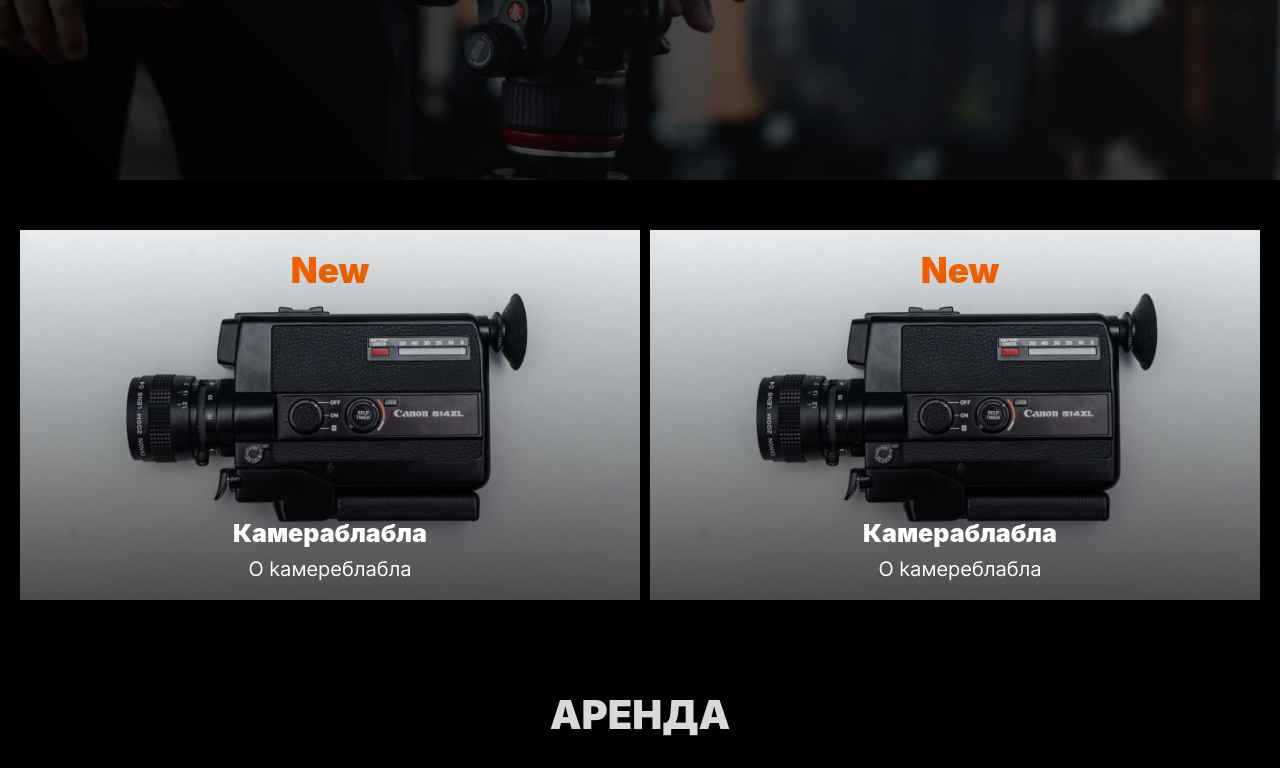
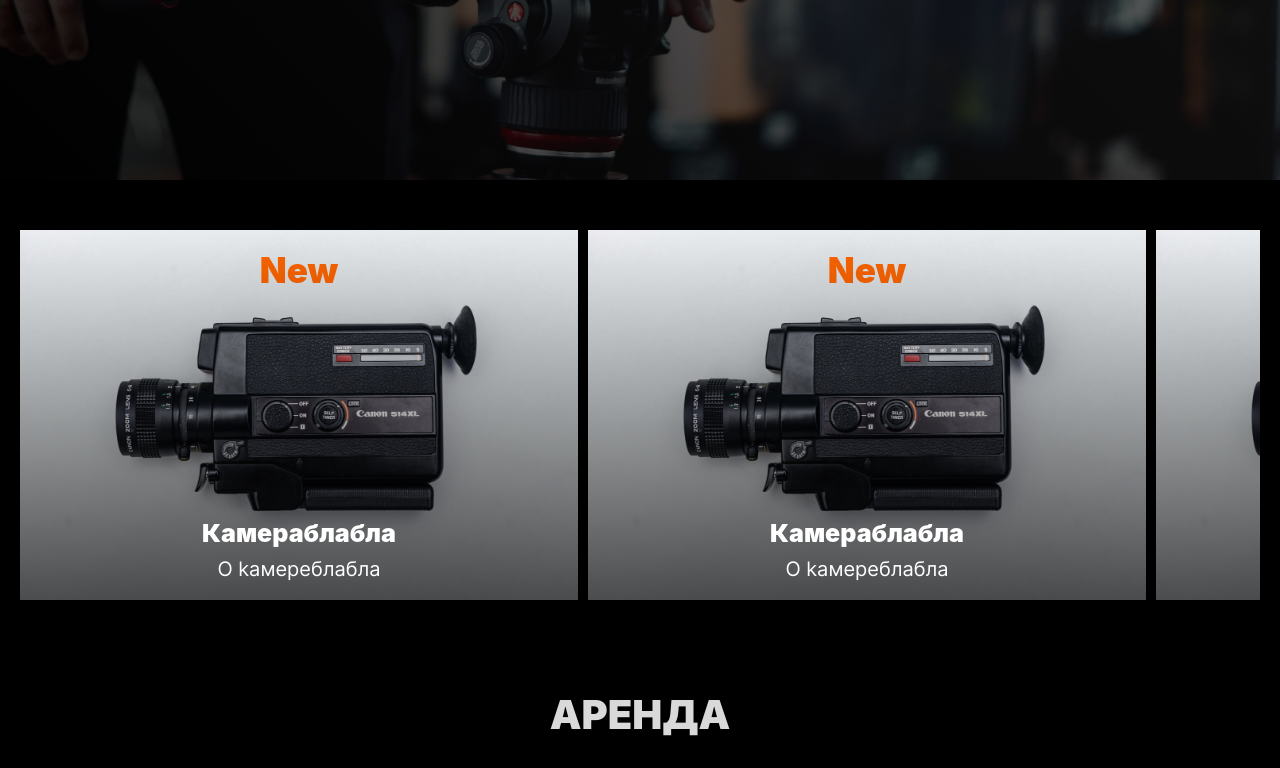
Before and after one commit to kato-code/rental, a React (Create React App) app: page / in a window 1280 px wide. Shown: the part 620-1388 px from the top of the page. Built offline with nearby package versions, Linux system fonts and the light colour scheme; a web font is replaced by a local one.

Commit message:
отображение карточек слайдера

```diff
--- a/src/components/NewProduct/NewProduct.css
+++ b/src/components/NewProduct/NewProduct.css
@@ -34,11 +34,7 @@
 .new__item {
     position: relative;
 
-    /* display: flex;
-    flex-direction: column;
-    align-items: center; */
-
-    min-width: 50%;
+    min-width: 45%;
     height: 370px;
 
     margin-right: 10px;
@@ -49,17 +45,11 @@
     background: transparent url('../../images/new.jpg') no-repeat;
     background-position: center;
     background-size: cover;
-
-    scroll-snap-align: start;
 }
 
-/* .new__item:nth-child(2) {
+.new__item:nth-child(2) {
 
 }
-
-.new__item:nth-child(3) {
-
-} */
 
 .new__item:last-of-type {
     margin-right: 0;
@@ -86,11 +76,6 @@
     flex-direction: column;
     justify-content: flex-end;
 
-
-    /* width: 100%; */
-
-    /* padding-top: 60px; */
-
     background: linear-gradient(to top, rgba(0, 0, 0, 0.65), transparent);;
 }
 
--- a/src/components/NewProduct/NewProduct.js
+++ b/src/components/NewProduct/NewProduct.js
@@ -5,7 +5,6 @@ import '../App/App.css';
 function NewProduct() {
     return (
         <section className="new">
-            {/* <h2 className="new__title">Новинки</h2> */}
             <ul className="new__list list">
                 <li className="new__item">
                     <p className="new__item-head">New</p>
```
